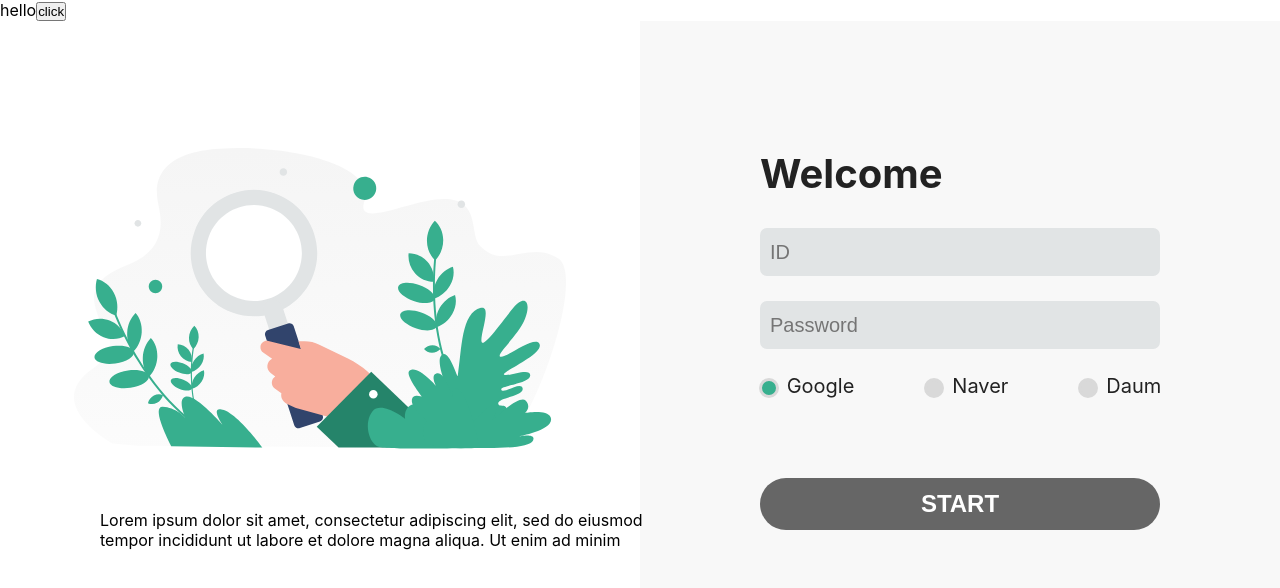
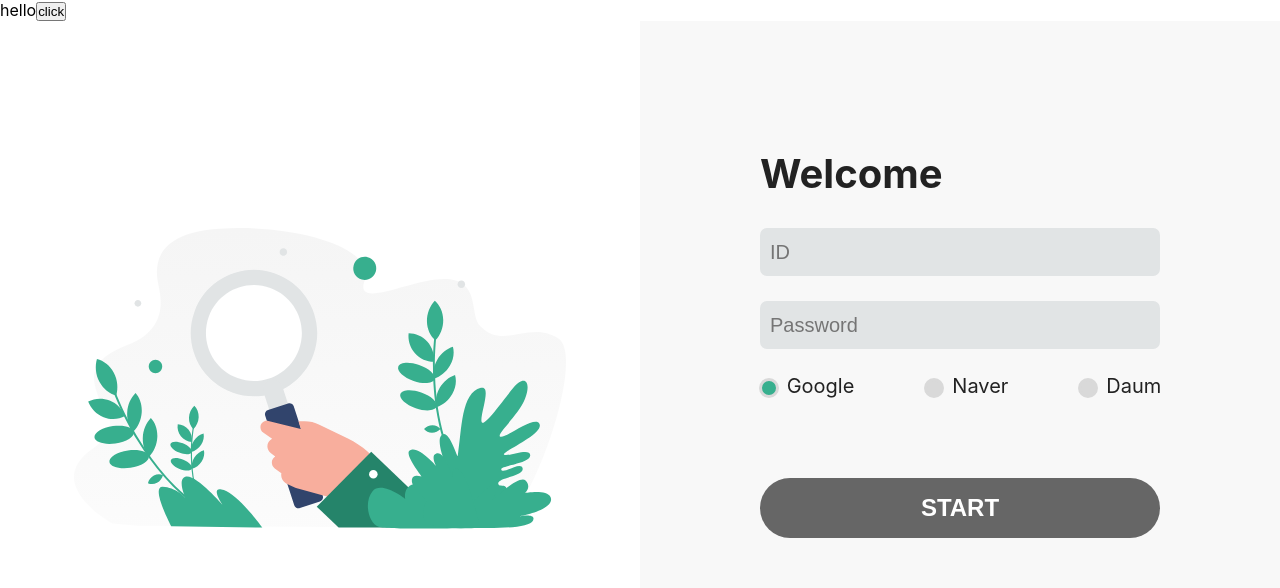
Before and after one commit to vvizi/dce-client, a React (Create React App) app: page / in a window 1280 px wide. Shown: the top 588 px of the page. Built offline with nearby package versions, Linux system fonts and the light colour scheme.

Commit message:
- login style 수정

```diff
--- a/src/component/LoginComponent.tsx
+++ b/src/component/LoginComponent.tsx
@@ -26,11 +26,7 @@ const LoginComponent = (): JSX.Element => {
     return (
         <div className="login">
             <div className="login-left">
-                <Theme width="100%" height="70%" />
-                <p className="login-left-label">
-                    Lorem ipsum dolor sit amet, consectetur adipiscing elit, sed do eiusmod <br /> tempor incididunt ut
-                    labore et dolore magna aliqua. Ut enim ad minim
-                </p>
+                <Theme width="100%" height="90%" />
             </div>
             <div className="login-right">
                 <p className="login-title">Welcome</p>
--- a/src/style/Login.css
+++ b/src/style/Login.css
@@ -11,13 +11,6 @@
 
 .login-left{
   flex: 1;
-}
-
-.login-left-label{
-  position: absolute;
-  top: 510px;
-  left: 100px;
-  align-content: center;
 }
 
 .login-right{
@@ -95,7 +88,7 @@ input[type='radio']:checked {
 
 .login-btn{
   width: 400px;
-  height: 52px;
+  height: 60px;
   border-radius: 50px;
   border-style: none;
   background-color: #666666;
```
